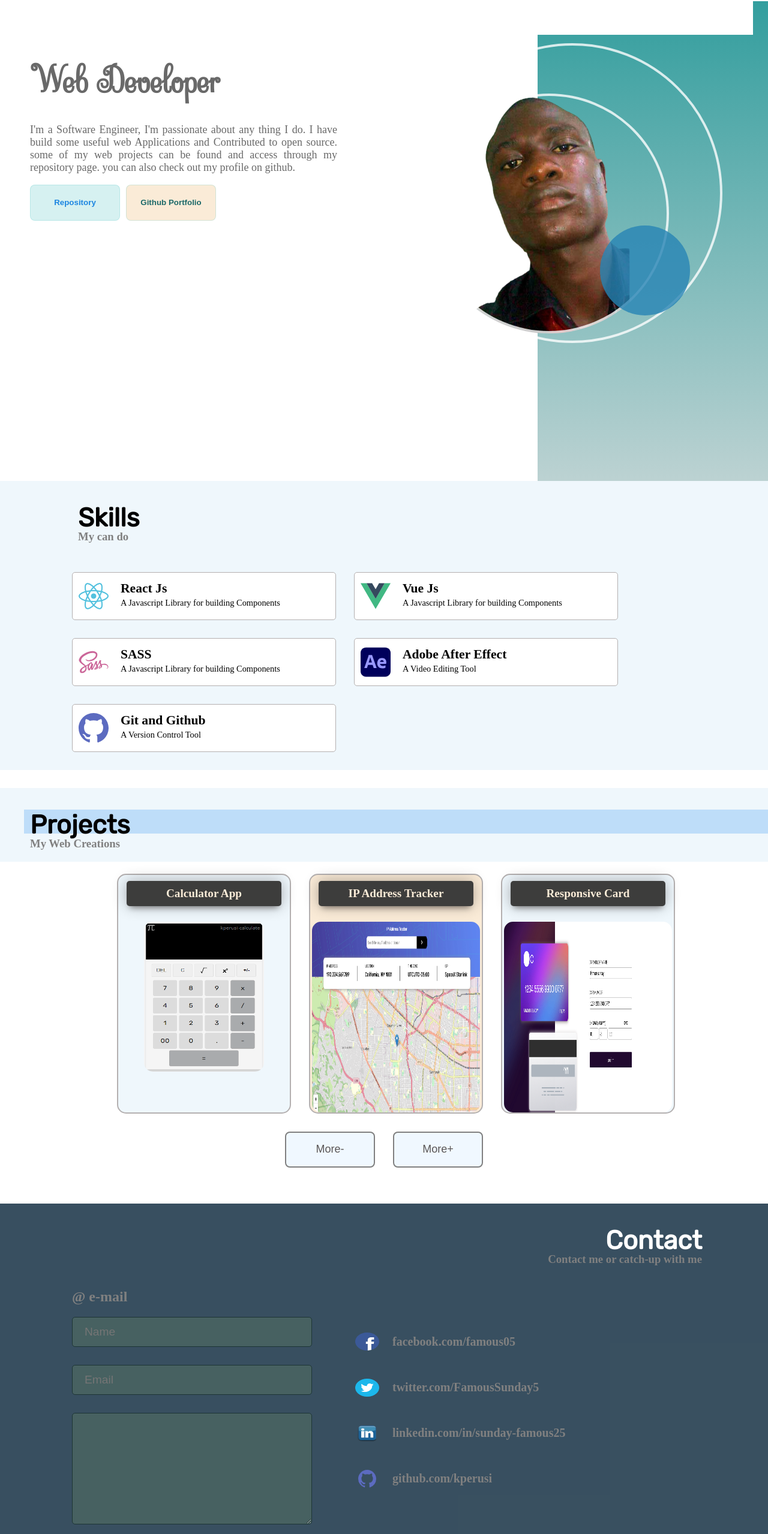
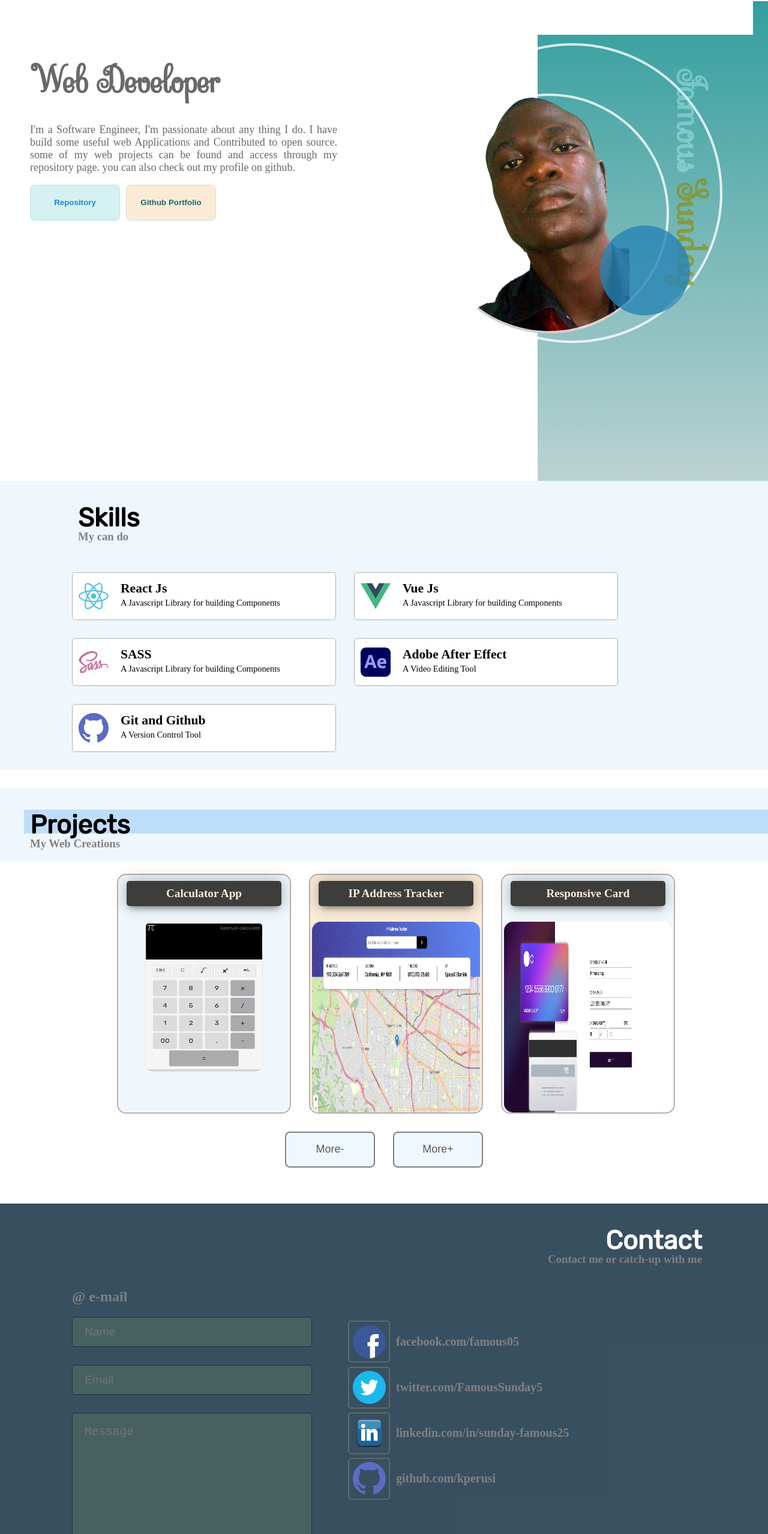
Before and after one commit to kperusi/famous-exam-project, a React (Create React App) app: page / in a window 1280 px wide. Shown: the part 48-2606 px from the top of the page at 60% size. Built offline with nearby package versions, Linux system fonts and the light colour scheme.

Commit message:
added name

```diff
--- a/src/Home.js
+++ b/src/Home.js
@@ -59,7 +59,10 @@ export default function Home() {
         <header className="home-avatar">
           <div className="home-avatar-background"></div>
           <div className="home-image-wrap">
-            {/* <div className="home-image-circle-one"></div> */}
+            <div className="home-name">
+              <h1 className="famous">Famous</h1>
+              <h1 className="sundays">Sunday</h1>
+            </div>
             <div className="home-image"></div>
             <div className="home-image-circle-two"></div>
           </div>
--- a/src/contact/ContactForm.js
+++ b/src/contact/ContactForm.js
@@ -16,8 +16,9 @@ e.preventDefault()
             className={styles.textarea}
             name="message"
             id=""
-            cols="30"
+            cols="20"
             rows="10"
+            placeholder="Message"
           ></textarea>
           <button className={styles.btn} onClick={btnClick}>Send</button>
         </form>
--- a/src/contact/contact.module.css
+++ b/src/contact/contact.module.css
@@ -28,9 +28,10 @@
     border: 1.5px solid #1d3535 ;
     background-color: #476161;
     color: white;
-    font-size: 1.2em;
-    padding-left: 20px;
-}
+    font-size: 1.5em;
+    padding: 20px;
+  }
+
 .btn{
   border-radius: 5px;
   outline: none;
@@ -51,42 +52,51 @@
   display: flex;
 }
 .facebookicon {
-    width: 5vw;
-    height: 40px;
+    width: 70px;
+    height: 70px;
     background-image: url(./facebook.svg);
     background-repeat: no-repeat;
     background-position: center;
-    background-size: 40px 30px;
+    background-size: 55px 55px;
     margin: auto 0;
+    border: 2px solid #5f6969 ;
+    border-radius: 5px;
+
 
   }
 
   .twittericon {
-    width: 5vw;
-    height: 40px;
+    width: 70px;
+    height: 70px;
     background-image: url(./twittericon.png);
     background-repeat: no-repeat;
     background-position: center;
-    background-size: 40px 30px;
+    background-size: 55px 55px;
     margin: auto 0;
+    border: 2px solid #5f6969 ;
+    border-radius: 5px;
   }
   .linkedinicon {
-    width: 5vw;
-    height: 40px;
+    width: 70px;
+    height: 70px;
     background-image: url(./linkedin.png);
     background-repeat: no-repeat;
     background-position: center;
-    background-size: 40px 30px;
+    background-size: 55px 55px;
     margin: auto 0;
+    border: 2px solid #5f6969 ;
+    border-radius: 5px;
   }
   .githubicon {
-    width: 5vw;
-    height: 40px;
+    width: 70px;
+    height: 70px;
     background-image: url(./github.svg);
     background-repeat: no-repeat;
     background-position: center;
-    background-size: 40px 30px;
+    background-size: 55px 55px;
     margin: auto 0;
+    border: 2px solid #5f6969 ;
+    border-radius: 5px;
   }
 
   @media (min-width: 180px) and (max-width: 780px){
@@ -139,7 +149,6 @@
 .facebookicon {
   width: 60px;
   height: 60px;
-  background-image: url(./facebookicon.png);
   background-repeat: no-repeat;
   background-position: center;
   background-size: 60px 60px;
@@ -157,8 +166,8 @@
   border-radius: 50%;
 }
 .linkedinicon {
-  width: 60px;
-  height: 60px;
+  width: 70px;
+  height: 70px;
   background-repeat: no-repeat;
   background-position: center;
   background-size: 60px 60px;
--- a/src/home.css
+++ b/src/home.css
@@ -65,7 +65,7 @@ html {
   .home-avatar-background {
     position: absolute;
     background-color: g;
-    background-image: linear-gradient(rgb(51, 158, 158), rgb(188, 210, 210));
+    background-image: linear-gradient(#339e9e, rgb(188, 210, 210));
     width: 30%;
     height: 100%;
     z-index: -1;
@@ -119,7 +119,27 @@ html {
     justify-content: center;
     margin: 0 auto;
   }
+  .home-name{
+    display: flex;
 
+   transform: rotate(90deg);
+   margin-top: 0px;
+   margin-left: 390px;
+
+   gap: 10px;
+
+  }
+  .famous{
+    font-size: 60px;
+    color: #aeefef71;
+    font-family: "sevillana";
+
+  }
+  .sundays{
+    font-size: 60px;
+    color: #8e8e0bac;
+    font-family: "sevillana";
+  }
 
   .section-two{
     display: flex;
```
